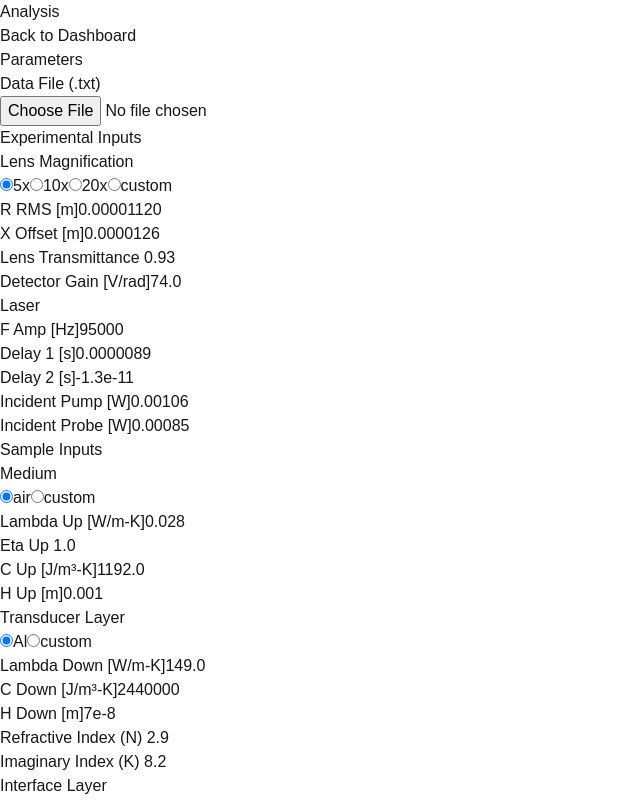
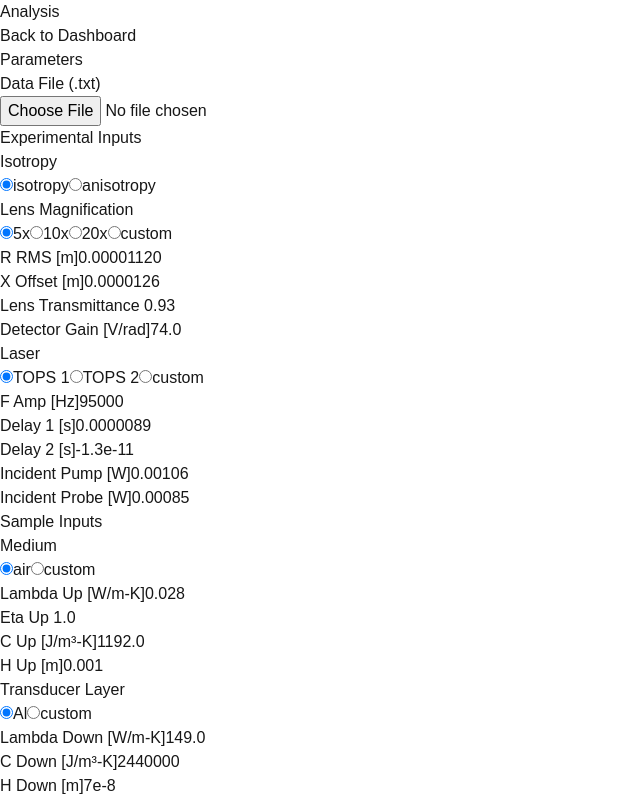
Before and after one commit to ridh7/CahillResearchGroup, a Next.js app in the folder frontend/tops-2.0-measurement-system/: page /fdpbd in a window 1280 px wide. Shown: the top 800 px of the page, without its empty margins (0-640 px from the left). Built offline with nearby package versions, Linux system fonts and the light colour scheme.

Commit message:
move isotropy to the top, add radio buttons to laser section, add phi input for anisotropy

```diff
--- a/frontend/tops-2.0-measurement-system/src/app/fdpbd/page.tsx
+++ b/frontend/tops-2.0-measurement-system/src/app/fdpbd/page.tsx
@@ -25,6 +25,7 @@ type FDPBDParams = {
   k_al: string;
   lens_transmittance: string;
   detector_gain: string;
+  phi: string;
 };
 
 type PlotData = {
@@ -67,6 +68,7 @@ export default function FDPBDPage() {
     k_al: "8.2",
     lens_transmittance: "0.93",
     detector_gain: "74.0",
+    phi: "0",
   });
   const fieldUnits: Record<string, string> = {
     f_amp: "Hz",
@@ -90,6 +92,7 @@ export default function FDPBDPage() {
     k_al: "",
     lens_transmittance: "",
     detector_gain: "V/rad",
+    phi: "degrees",
   };
   const [file, setFile] = useState<File | null>(null);
   const [result, setResult] = useState<FDPBDResult | null>(null);
@@ -105,6 +108,9 @@ export default function FDPBDPage() {
   const [isotropyOption, setIsotropyOption] = useState<
     "isotropy" | "anisotropy"
   >("isotropy");
+  const [laserOption, setLaserOption] = useState<
+    "TOPS 1" | "TOPS 2" | "custom"
+  >("TOPS 1");
 
   const isValidDecimal = (value: string | string[]) => {
     if (Array.isArray(value)) {
@@ -148,6 +154,7 @@ export default function FDPBDPage() {
       params.k_al,
       params.lens_transmittance,
       params.detector_gain,
+      ...(isotropyOption === "anisotropy" ? [params.phi] : []),
     ];
     return fields.every((field) => isValidDecimal(field)) && file !== null;
   };
@@ -170,11 +177,14 @@ export default function FDPBDPage() {
       return { ...prev, [field]: value };
     });
 
-    // Update radio button to custom/anisotropy if value differs
     if (
-      ["r_rms", "x_offset", "lens_transmittance", "detector_gain"].includes(
-        field
-      )
+      [
+        "r_rms",
+        "x_offset",
+        "lens_transmittance",
+        "detector_gain",
+        "phi",
+      ].includes(field)
     ) {
       const lensValues = {
         "5x": {
@@ -182,18 +192,21 @@ export default function FDPBDPage() {
           x_offset: "0.0000126",
           lens_transmittance: "0.93",
           detector_gain: "74.0",
+          phi: "0",
         },
         "10x": {
           r_rms: "0.0000056",
           x_offset: "0.0000063",
           lens_transmittance: "0.85",
           detector_gain: "37.0",
+          phi: "0",
         },
         "20x": {
           r_rms: "0.0000028",
           x_offset: "0.00000315",
           lens_transmittance: "0.80",
           detector_gain: "18.5",
+          phi: "0",
         },
       };
       const updatedParams = { ...params, [field]: value };
@@ -203,7 +216,8 @@ export default function FDPBDPage() {
             vals.r_rms === updatedParams.r_rms &&
             vals.x_offset === updatedParams.x_offset &&
             vals.lens_transmittance === updatedParams.lens_transmittance &&
-            vals.detector_gain === updatedParams.detector_gain
+            vals.detector_gain === updatedParams.detector_gain &&
+            vals.phi === updatedParams.phi
         )
       ) {
         setLensOption("custom");
@@ -264,6 +278,45 @@ export default function FDPBDPage() {
         setIsotropyOption("anisotropy");
       }
     }
+    if (
+      [
+        "f_amp",
+        "delay_1",
+        "delay_2",
+        "incident_pump",
+        "incident_probe",
+      ].includes(field)
+    ) {
+      const laserValues = {
+        "TOPS 1": {
+          f_amp: "95000",
+          delay_1: "0.0000089",
+          delay_2: "-1.3e-11",
+          incident_pump: "0.00106",
+          incident_probe: "0.00085",
+        },
+        "TOPS 2": {
+          f_amp: "95000",
+          delay_1: "0.0000089",
+          delay_2: "-1.3e-11",
+          incident_pump: "0.00106",
+          incident_probe: "0.00085",
+        },
+      };
+      const updatedParams = { ...params, [field]: value };
+      if (
+        !Object.values(laserValues).some(
+          (vals) =>
+            vals.f_amp === updatedParams.f_amp &&
+            vals.delay_1 === updatedParams.delay_1 &&
+            vals.delay_2 === updatedParams.delay_2 &&
+            vals.incident_pump === updatedParams.incident_pump &&
+            vals.incident_probe === updatedParams.incident_probe
+        )
+      ) {
+        setLaserOption("custom");
+      }
+    }
   };
 
   const handleLensOptionChange = (option: "5x" | "10x" | "20x" | "custom") => {
@@ -275,18 +328,21 @@ export default function FDPBDPage() {
           x_offset: "0.0000126",
           lens_transmittance: "0.93",
           detector_gain: "74.0",
+          phi: "0",
         },
         "10x": {
           r_rms: "0.0000056",
           x_offset: "0.0000063",
           lens_transmittance: "0.85",
           detector_gain: "37.0",
+          phi: "0",
         },
         "20x": {
           r_rms: "0.0000028",
           x_offset: "0.00000315",
           lens_transmittance: "0.80",
           detector_gain: "18.5",
+          phi: "0",
         },
       };
       setParams((prev) => ({
@@ -295,6 +351,7 @@ export default function FDPBDPage() {
         x_offset: values[option].x_offset,
         lens_transmittance: values[option].lens_transmittance,
         detector_gain: values[option].detector_gain,
+        phi: values[option].phi,
       }));
     }
   };
@@ -336,6 +393,36 @@ export default function FDPBDPage() {
     }
   };
 
+  const handleLaserOptionChange = (option: "TOPS 1" | "TOPS 2" | "custom") => {
+    setLaserOption(option);
+    if (option !== "custom") {
+      const values = {
+        "TOPS 1": {
+          f_amp: "95000",
+          delay_1: "0.0000089",
+          delay_2: "-1.3e-11",
+          incident_pump: "0.00106",
+          incident_probe: "0.00085",
+        },
+        "TOPS 2": {
+          f_amp: "95000",
+          delay_1: "0.0000089",
+          delay_2: "-1.3e-11",
+          incident_pump: "0.00106",
+          incident_probe: "0.00085",
+        },
+      };
+      setParams((prev) => ({
+        ...prev,
+        f_amp: values[option].f_amp,
+        delay_1: values[option].delay_1,
+        delay_2: values[option].delay_2,
+        incident_pump: values[option].incident_pump,
+        incident_probe: values[option].incident_probe,
+      }));
+    }
+  };
+
   const handleClear = () => {
     setParams({
       f_amp: "",
@@ -359,12 +446,14 @@ export default function FDPBDPage() {
       k_al: "",
       lens_transmittance: "",
       detector_gain: "",
+      phi: "",
     });
     setFile(null);
     setLensOption("custom");
     setTransducerOption("custom");
     setMediumOption("custom");
     setIsotropyOption("anisotropy");
+    setLaserOption("custom");
     setStatus("");
   };
 
@@ -389,10 +478,18 @@ export default function FDPBDPage() {
 
     const formData = new FormData();
     formData.append("file", file);
-    formData.append("params", JSON.stringify(params));
+    const visibleParams = {
+      ...params,
+      ...(isotropyOption === "anisotropy" ? {} : { phi: undefined }), // Exclude phi for isotropy
+    };
+    formData.append("params", JSON.stringify(visibleParams));
 
     try {
-      const response = await fetch("http://localhost:8000/fdpbd/analyze", {
+      const endpoint =
+        isotropyOption === "isotropy"
+          ? "http://localhost:8000/fdpbd/analyze"
+          : "http://localhost:8000/fdpbd/analyze_anisotropy";
+      const response = await fetch(endpoint, {
         method: "POST",
         body: formData,
       });
@@ -448,6 +545,32 @@ export default function FDPBDPage() {
               <h3 className="text-white text-md font-semibold mb-2">
                 Experimental Inputs
               </h3>
+              {/* Isotropy */}
+              <div className="bg-gray-700 p-4 rounded-lg mb-4">
+                <h4 className="text-white text-sm font-semibold mb-2">
+                  Isotropy
+                </h4>
+                <div className="flex space-x-4 mb-2">
+                  {["isotropy", "anisotropy"].map((opt) => (
+                    <label key={opt} className="flex items-center text-white">
+                      <input
+                        type="radio"
+                        name="isotropy"
+                        value={opt}
+                        checked={isotropyOption === opt}
+                        onChange={() =>
+                          handleIsotropyOptionChange(
+                            opt as "isotropy" | "anisotropy"
+                          )
+                        }
+                        className="mr-2"
+                        disabled={isProcessing}
+                      />
+                      {opt}
+                    </label>
+                  ))}
+                </div>
+              </div>
               {/* Lens Magnification */}
               <div className="bg-gray-700 p-4 rounded-lg mb-4">
                 <h4 className="text-white text-sm font-semibold mb-2">
@@ -491,6 +614,9 @@ export default function FDPBDPage() {
                     field: "detector_gain",
                     label: `Detector Gain [${fieldUnits.detector_gain}]`,
                   },
+                  ...(isotropyOption === "anisotropy"
+                    ? [{ field: "phi", label: `Phi [${fieldUnits.phi}]` }]
+                    : []),
                 ].map((param) => (
                   <div key={param.field} className="flex flex-col mb-2">
                     <label className="text-white text-sm mb-1">
@@ -517,6 +643,26 @@ export default function FDPBDPage() {
               {/* Laser */}
               <div className="bg-gray-700 p-4 rounded-lg">
                 <h4 className="text-white text-sm font-semibold mb-2">Laser</h4>
+                <div className="flex space-x-4 mb-2">
+                  {["TOPS 1", "TOPS 2", "custom"].map((opt) => (
+                    <label key={opt} className="flex items-center text-white">
+                      <input
+                        type="radio"
+                        name="laser"
+                        value={opt}
+                        checked={laserOption === opt}
+                        onChange={() =>
+                          handleLaserOptionChange(
+                            opt as "TOPS 1" | "TOPS 2" | "custom"
+                          )
+                        }
+                        className="mr-2"
+                        disabled={isProcessing}
+                      />
+                      {opt}
+                    </label>
+                  ))}
+                </div>
                 {[
                   { field: "f_amp", label: `F Amp [${fieldUnits.f_amp}]` },
                   {
@@ -849,32 +995,6 @@ export default function FDPBDPage() {
                   </div>
                 ))}
               </div>
-              {/* Isotropy */}
-              <div className="bg-gray-700 p-4 rounded-lg mb-4">
-                <h4 className="text-white text-sm font-semibold mb-2">
-                  Isotropy
-                </h4>
-                <div className="flex space-x-4 mb-2">
-                  {["isotropy", "anisotropy"].map((opt) => (
-                    <label key={opt} className="flex items-center text-white">
-                      <input
-                        type="radio"
-                        name="isotropy"
-                        value={opt}
-                        checked={isotropyOption === opt}
-                        onChange={() =>
-                          handleIsotropyOptionChange(
-                            opt as "isotropy" | "anisotropy"
-                          )
-                        }
-                        className="mr-2"
-                        disabled={isProcessing}
-                      />
-                      {opt}
-                    </label>
-                  ))}
-                </div>
-              </div>
             </div>
 
             {/* Buttons */}
```
